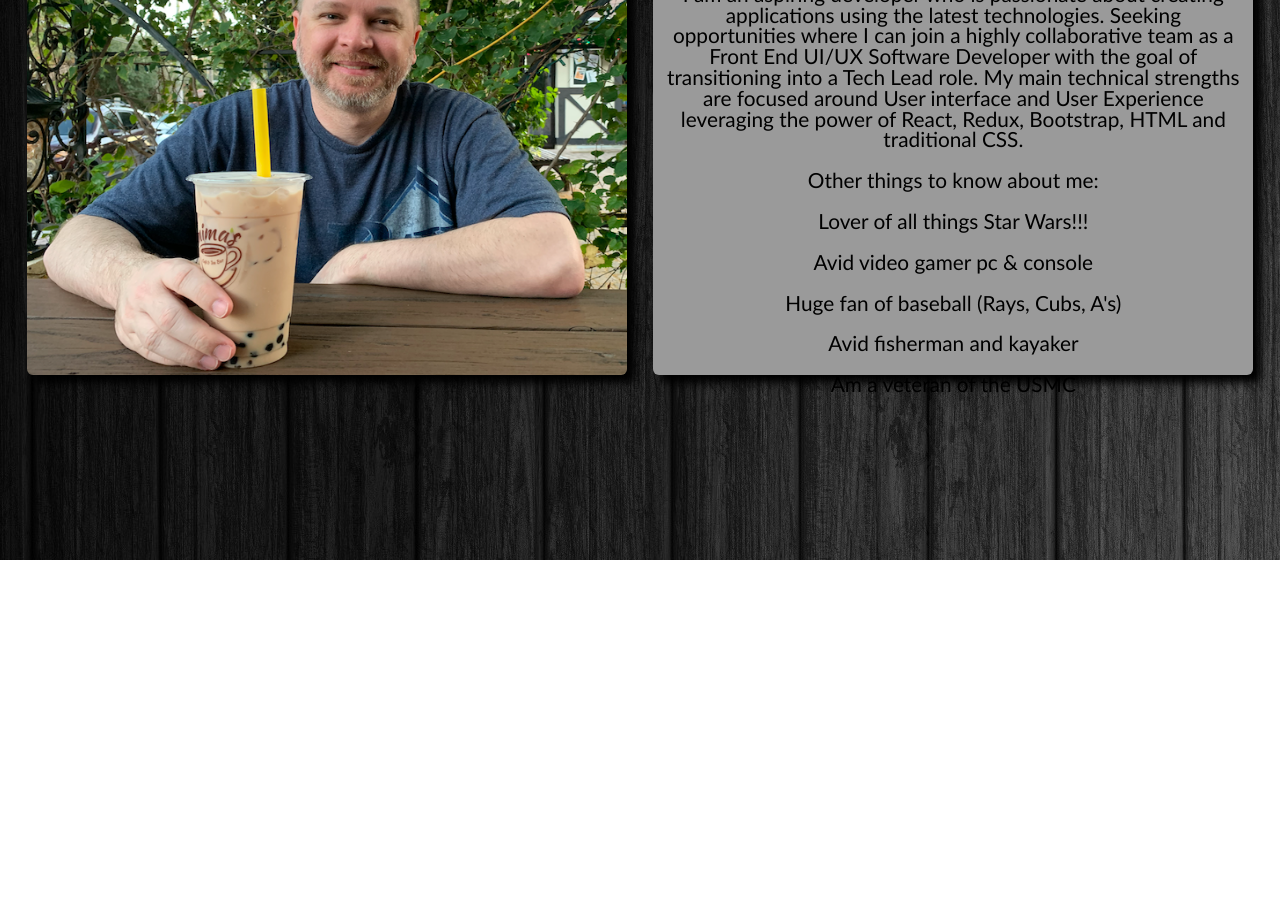
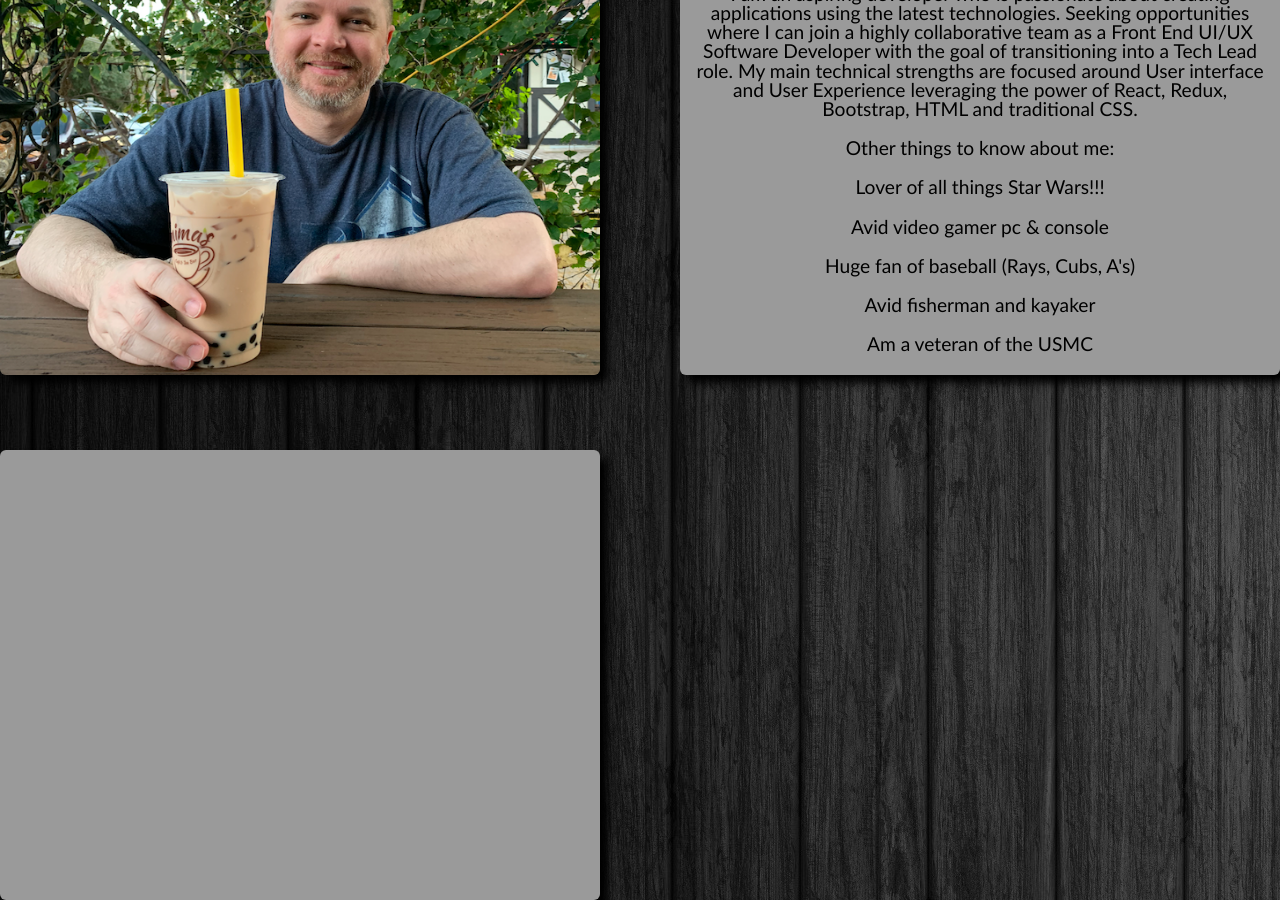
Before and after one commit to VaderSteve76/React-Portfolio, a React (Create React App) app in the folder portfolio/: page / in a window 1280 px wide. Shown: the part 240-1140 px from the top of the page. Before the commit the page ends 800 px from the top, so only its background shows below. Built offline with nearby package versions, Linux system fonts and the light colour scheme; what react-animations would draw is missing.

Commit message:
Component for TodoApp

```diff
--- a/portfolio/src/App.js
+++ b/portfolio/src/App.js
@@ -2,6 +2,7 @@ import React from 'react';
 import Header from './Components/Header';
 import ContactCard from './Components/ContactCard';
 import ImageCard from './Components/ImageCard';
+import TodoApp from './Components/TodoApp';
 import './App.css';
 
 function App() {
@@ -10,6 +11,7 @@ function App() {
       <Header />
       <ContactCard />
       <ImageCard />
+      <TodoApp />
     </div>
   );
 }
--- a/portfolio/src/Components/ImageCard.js
+++ b/portfolio/src/Components/ImageCard.js
@@ -7,7 +7,7 @@ const slideIn = keyframes`${slideInLeft}`;
 
 const MAIN = styled.div`
   display: flex;
-  justify-content: space-evenly;
+  justify-content: space-between;
 `;
 
 const IMG = styled.div`
@@ -43,7 +43,7 @@ const TITLE = styled.div`
 
 const INFO = styled.div`
   font-family: Trebuchet MS;
-  font-size: 1.3em;
+  font-size: 1.2em;
   text-align: center;
   padding: 10px;
 `;
--- /dev/null
+++ b/portfolio/src/Components/TodoApp.js
@@ -0,0 +1,25 @@
+import React, { Component } from 'react';
+import styled, { keyframes } from 'styled-components';
+import { slideInRight } from 'react-animations';
+
+const slideIn = keyframes`${slideInRight}`;
+
+const MAIN = styled.div`
+  animation: 2.7s ${slideIn};
+  height: 450px;
+  width: 600px;
+  box-shadow: 8px 8px 8px black;
+  border-radius: 6px;
+  background: rgb(154, 154, 154);
+  margin-top: 75px;
+`;
+
+export default class TodoApp extends Component {
+  render() {
+    return (
+      <MAIN>
+
+      </MAIN>
+    )
+  }
+}
```
